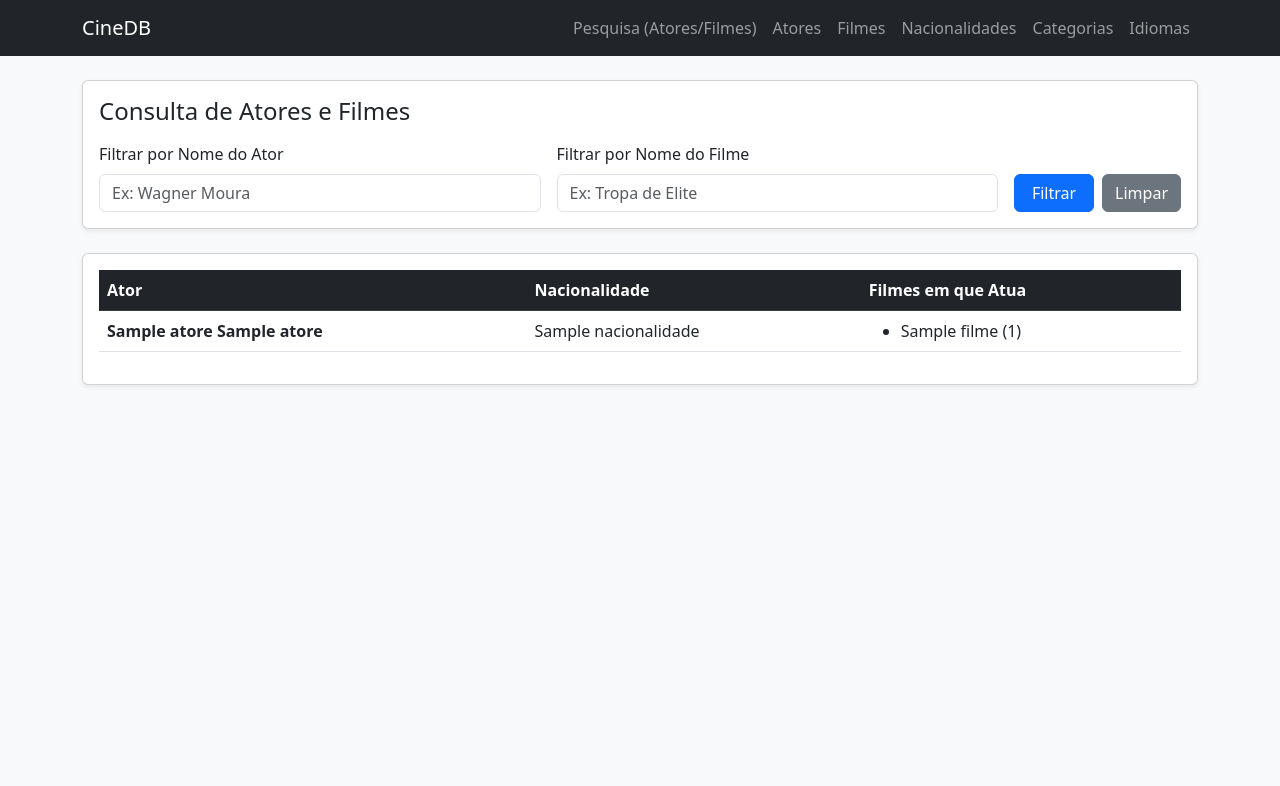
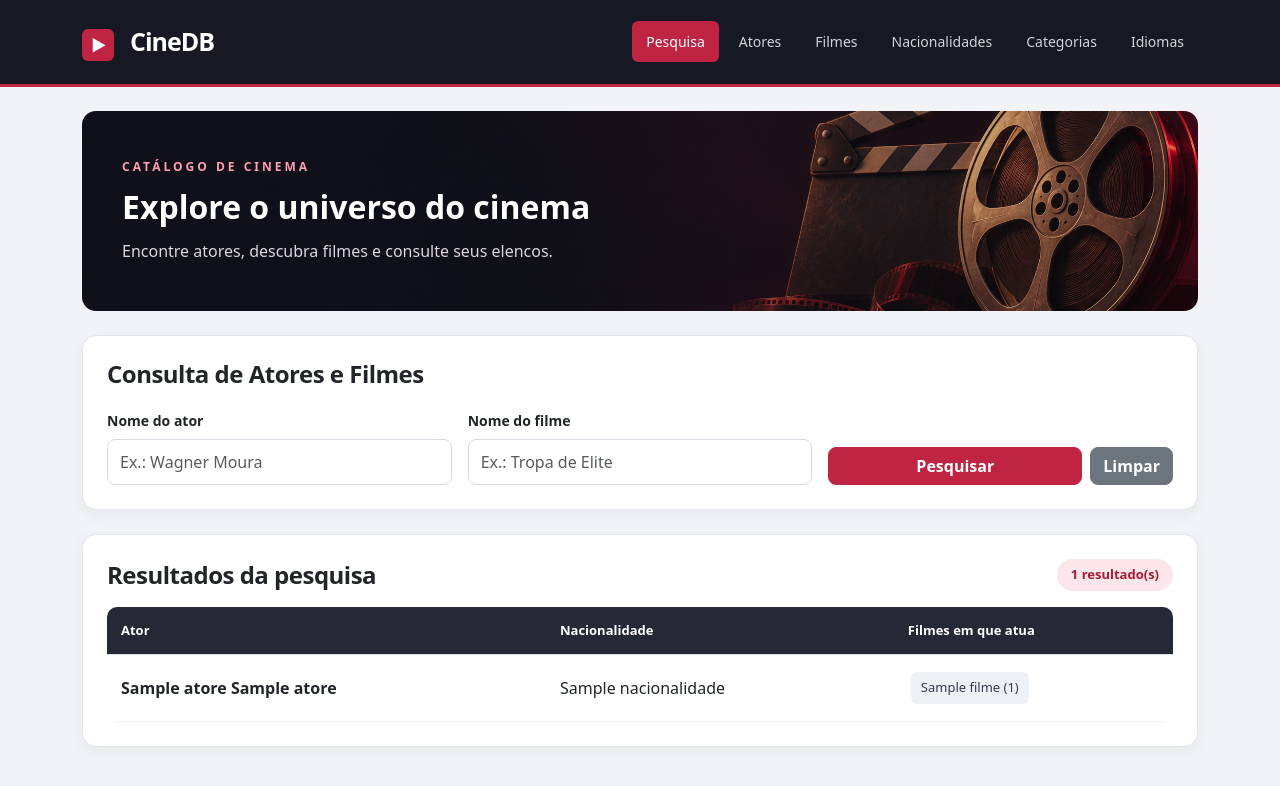
Before and after one commit to Mikael-Vieira/TRABALHO-PRATICO, a Laravel app: page /relatorios/atores-filmes in a window 1280 px wide. Shown: the top 786 px of the page. Run offline with Laravel 12, Linux system fonts and the light colour scheme; tables that the repository leaves empty hold one stand-in row (values such as "Sample post").

Commit message:
Implementa identidade visual e melhorias de usabilidade no CineDB

```diff
--- /dev/null
+++ b/public/css/cinedb.css
@@ -0,0 +1,419 @@
+:root {
+    --primary: #bf2543;
+    --primary-hover: #991c35;
+    --dark: #161923;
+    --background: #f1f3f6;
+    --text: #252936;
+}
+
+body.bg-light {
+    background: var(--background) !important;
+    font-family: system-ui, -apple-system, sans-serif;
+    color: var(--text);
+}
+
+/* Menu de navegação */
+
+.navbar.bg-dark {
+    background: var(--dark) !important;
+    padding: 18px 0;
+    border-bottom: 3px solid var(--primary);
+}
+
+.navbar-brand {
+    font-size: 25px;
+    font-weight: 800;
+    letter-spacing: -1px;
+}
+
+.navbar-brand::before {
+    content: "▶";
+    background: var(--primary);
+    padding: 5px 9px;
+    border-radius: 6px;
+    margin-right: 10px;
+    font-size: 16px;
+}
+
+.navbar .nav-link {
+    color: #d1d5db;
+    font-size: 14px;
+    font-weight: 500;
+    border-radius: 6px;
+    transition: 0.2s;
+}
+
+.navbar .nav-link:hover,
+.navbar .nav-link.active {
+    background: var(--primary);
+    color: white;
+}
+
+/* Títulos */
+
+h3, h4 {
+    font-weight: 700;
+    letter-spacing: -0.5px;
+    margin-bottom: 20px;
+}
+
+/* Cards */
+
+.card {
+    border: 1px solid #e2e5eb;
+    border-radius: 14px;
+    box-shadow: 0 4px 15px rgba(0, 0, 0, 0.05) !important;
+}
+
+.card-body {
+    padding: 24px;
+}
+
+/* Formulários */
+
+.form-label {
+    font-weight: 600;
+    font-size: 14px;
+}
+
+.form-control,
+.form-select {
+    border-radius: 8px;
+    border: 1px solid #d7dce3;
+    padding: 10px 12px;
+}
+
+.form-control:focus,
+.form-select:focus {
+    border-color: var(--primary);
+    box-shadow: 0 0 0 3px rgba(191, 37, 67, 0.12);
+}
+
+/* Botões */
+
+.btn {
+    border-radius: 8px;
+    font-weight: 600;
+    transition: 0.2s;
+}
+
+.btn-primary {
+    background: var(--primary);
+    border-color: var(--primary);
+}
+
+.btn-primary:hover {
+    background: var(--primary-hover);
+    border-color: var(--primary-hover);
+}
+
+.btn-warning {
+    background: #fff0d5;
+    border-color: #fff0d5;
+    color: #875000;
+}
+
+.btn-danger {
+    background: #fce6e9;
+    border-color: #fce6e9;
+    color: #a51e35;
+}
+
+.btn-success {
+    background: #237a57;
+    border-color: #237a57;
+}
+
+/* Tabelas */
+
+.table {
+    background: white;
+    border-radius: 10px;
+    overflow: hidden;
+    vertical-align: middle;
+}
+
+.table thead th {
+    background: #252936;
+    color: white;
+    padding: 14px;
+    font-size: 13px;
+}
+
+.table tbody td {
+    padding: 14px;
+    border-color: #edf0f4;
+}
+
+.table tbody tr:hover {
+    --bs-table-bg: #f9f5f6;
+}
+
+.alert {
+    border-radius: 10px;
+}
+
+/* Responsividade */
+
+@media (max-width: 768px) {
+    .navbar .navbar-nav {
+        flex-wrap: wrap;
+    }
+
+    .navbar .container {
+        gap: 12px;
+    }
+
+    .table {
+        display: block;
+        overflow-x: auto;
+        white-space: nowrap;
+    }
+
+    .card-body {
+        padding: 16px;
+    }
+}
+/* Espaçamento do menu */
+.navbar-nav {
+    gap: 6px;
+}
+
+.navbar-nav .nav-link {
+    padding: 10px 14px !important;
+}
+
+/* Ícones dos botões */
+a.btn-primary::before {
+    content: "+ ";
+}
+
+.btn-warning::before {
+    content: "✎ ";
+}
+
+.btn-danger::before {
+    content: "× ";
+}
+
+.btn-success::before {
+    content: "✓ ";
+}
+
+/* Animação dos botões */
+.btn:hover {
+    transform: translateY(-2px);
+}
+
+/* Títulos das páginas */
+h3 {
+    border-left: 4px solid var(--primary);
+    padding-left: 12px;
+}
+
+/* Tabelas com linhas alternadas */
+.table tbody tr:nth-child(even) {
+    --bs-table-bg: #f7f8fa;
+}
+
+/* Espaçamento inferior das páginas */
+body > .container {
+    padding-bottom: 40px;
+}
+/* Banner da página inicial */
+
+.cine-banner {
+    background: linear-gradient(120deg, #161923, #542037);
+    color: white;
+    padding: 40px;
+    border-radius: 14px;
+}
+
+.cine-banner h1 {
+    font-size: 32px;
+    font-weight: 800;
+    margin: 12px 0;
+}
+
+.cine-banner p {
+    color: #ddd5df;
+    margin: 0;
+}
+
+.cine-label {
+    color: #ff9eb1;
+    font-size: 12px;
+    font-weight: 700;
+    letter-spacing: 3px;
+}
+
+/* Contador de resultados */
+
+.resultado-badge {
+    background: #fce6e9;
+    color: #a51e35;
+    border-radius: 20px;
+    padding: 6px 14px;
+    font-size: 13px;
+    font-weight: 600;
+}
+
+/* Destaque dos filmes */
+
+.filme-badge {
+    display: inline-block;
+    background: #edf0f5;
+    color: #343b4a;
+    border-radius: 6px;
+    padding: 6px 10px;
+    margin: 3px;
+    font-size: 13px;
+}
+
+.report-table .table {
+    display: table;
+    white-space: normal;
+}
+
+@media (max-width: 768px) {
+    .cine-banner {
+        padding: 24px;
+    }
+
+    .cine-banner h1 {
+        font-size: 25px;
+    }
+}
+/* Formulários de cadastro e edição */
+
+main > form.card {
+    padding: 30px !important;
+    border-top: 4px solid var(--primary);
+}
+
+.form-control,
+.form-select {
+    min-height: 44px;
+}
+
+textarea.form-control {
+    min-height: 100px;
+}
+
+select[multiple] {
+    min-height: 130px;
+}
+
+.form-actions {
+    display: flex;
+    justify-content: flex-end;
+    gap: 12px;
+    border-top: 1px solid #e2e5eb;
+    padding-top: 20px;
+    margin-top: 15px;
+}
+
+.form-actions .btn {
+    padding: 10px 24px;
+}
+
+/* Navegação em dispositivos móveis */
+
+@media (max-width: 991px) {
+    .navbar .navbar-nav {
+        flex-direction: row;
+        flex-wrap: wrap;
+        width: 100%;
+    }
+}
+
+@media (max-width: 576px) {
+    main > form.card {
+        padding: 18px !important;
+    }
+
+    .form-actions {
+        flex-direction: column;
+    }
+}
+
+/* Acessibilidade */
+
+.btn:focus-visible,
+.nav-link:focus-visible {
+    outline: 3px solid #bf2543;
+    outline-offset: 3px;
+}
+
+@media (prefers-reduced-motion: reduce) {
+    .btn,
+    .nav-link {
+        transition: none;
+    }
+
+    .btn:hover {
+        transform: none;
+    }
+}
+/* Listagens de cadastros */
+
+main > .table {
+    border: 1px solid #e2e5eb;
+    box-shadow: 0 4px 15px rgba(0, 0, 0, 0.05);
+}
+
+main > .table td:first-child {
+    font-weight: 600;
+}
+
+main > .table td:last-child {
+    white-space: nowrap;
+}
+
+main > .d-flex.justify-content-between {
+    align-items: center;
+    flex-wrap: wrap;
+    gap: 12px;
+    padding: 10px 0;
+}
+
+main > .d-flex.justify-content-between h3 {
+    margin-bottom: 0;
+}
+#resultados {
+    scroll-margin-top: 20px;
+}
+.cine-banner {
+    background-image: linear-gradient(
+        90deg,
+        rgba(16, 17, 26, 0.85),
+        rgba(16, 17, 26, 0.1)
+    ), url('../images/cinema-banner.png');
+
+    background-size: cover;
+    background-position: center right;
+    min-height: 200px;
+    display: flex;
+    flex-direction: column;
+    justify-content: center;
+}
+
+.cine-banner h1,
+.cine-banner p {
+    max-width: 65%;
+}
+
+@media (max-width: 576px) {
+    .cine-banner {
+        background-image: linear-gradient(
+            90deg,
+            rgba(16, 17, 26, 0.9),
+            rgba(16, 17, 26, 0.65)
+        ), url('../images/cinema-banner.png');
+    }
+
+    .cine-banner h1,
+    .cine-banner p {
+        max-width: 100%;
+    }
+}
--- a/resources/views/atores/edit.blade.php
+++ b/resources/views/atores/edit.blade.php
@@ -43,6 +43,9 @@
             @endforeach
         </select>
     </div>
+   <div class="form-actions">
+    <a href="{{ route('atores.index') }}" class="btn btn-outline-secondary">Cancelar</a>
     <button type="submit" class="btn btn-success">Atualizar Ator</button>
+</div>
 </form>
 @endsection
--- a/resources/views/categorias/create.blade.php
+++ b/resources/views/categorias/create.blade.php
@@ -7,6 +7,9 @@
         <label class="form-label">Nome</label>
         <input type="text" name="nome" class="form-control" required>
     </div>
-    <button type="submit" class="btn btn-success">Salvar</button>
+    <div class="form-actions">
+    <a href="{{ route('categorias.index') }}" class="btn btn-outline-secondary">Cancelar</a>
+    <button type="submit" class="btn btn-success">Salvar Categoria</button>
+</div>
 </form>
 @endsection
--- a/resources/views/categorias/edit.blade.php
+++ b/resources/views/categorias/edit.blade.php
@@ -7,6 +7,9 @@
         <label class="form-label">Nome</label>
         <input type="text" name="nome" class="form-control" value="{{ $categoria->nome }}" required>
     </div>
-    <button type="submit" class="btn btn-success">Atualizar</button>
+   <div class="form-actions">
+    <a href="{{ route('categorias.index') }}" class="btn btn-outline-secondary">Cancelar</a>
+    <button type="submit" class="btn btn-success">Atualizar Categoria</button>
+</div>
 </form>
 @endsection
--- a/resources/views/filmes/create.blade.php
+++ b/resources/views/filmes/create.blade.php
@@ -65,6 +65,9 @@
             @endforeach
         </select>
     </div>
+    <div class="form-actions">
+    <a href="{{ route('filmes.index') }}" class="btn btn-outline-secondary">Cancelar</a>
     <button type="submit" class="btn btn-success">Salvar Filme</button>
+</div>
 </form>
 @endsection
--- a/resources/views/filmes/edit.blade.php
+++ b/resources/views/filmes/edit.blade.php
@@ -60,6 +60,9 @@
             @endforeach
         </select>
     </div>
+    <div class="form-actions">
+    <a href="{{ route('filmes.index') }}" class="btn btn-outline-secondary">Cancelar</a>
     <button type="submit" class="btn btn-success">Atualizar Filme</button>
+</div>
 </form>
 @endsection
--- a/resources/views/idiomas/create.blade.php
+++ b/resources/views/idiomas/create.blade.php
@@ -7,6 +7,9 @@
         <label class="form-label">Nome</label>
         <input type="text" name="nome" class="form-control" required>
     </div>
-    <button type="submit" class="btn btn-success">Salvar</button>
+    <div class="form-actions">
+    <a href="{{ route('idiomas.index') }}" class="btn btn-outline-secondary">Cancelar</a>
+    <button type="submit" class="btn btn-success">Salvar Idioma</button>
+</div>
 </form>
 @endsection
--- a/resources/views/idiomas/edit.blade.php
+++ b/resources/views/idiomas/edit.blade.php
@@ -7,6 +7,9 @@
         <label class="form-label">Nome</label>
         <input type="text" name="nome" class="form-control" value="{{ $idioma->nome }}" required>
     </div>
-    <button type="submit" class="btn btn-success">Atualizar</button>
+    <div class="form-actions">
+    <a href="{{ route('idiomas.index') }}" class="btn btn-outline-secondary">Cancelar</a>
+    <button type="submit" class="btn btn-success">Atualizar Idioma</button>
+</div>
 </form>
 @endsection
--- a/resources/views/layouts/app.blade.php
+++ b/resources/views/layouts/app.blade.php
@@ -3,31 +3,67 @@
 <head>
     <meta charset="UTF-8">
     <meta name="viewport" content="width=device-width, initial-scale=1.0">
-    <title>Catálogo de Filmes e Atores</title>
+    <title>Catálogo de Filmes e Atores | CineDB</title>
+
     <link href="https://cdn.jsdelivr.net/npm/bootstrap@5.3.0/dist/css/bootstrap.min.css" rel="stylesheet">
+    <link rel="stylesheet" href="{{ asset('css/cinedb.css') }}">
 </head>
+
 <body class="bg-light">
+
     <nav class="navbar navbar-expand-lg navbar-dark bg-dark mb-4">
         <div class="container">
-            <a class="navbar-brand" href="{{ route('relatorios.atores_filmes') }}">CineDB</a>
+
+            <a class="navbar-brand" href="{{ route('relatorios.atores_filmes') }}">
+                CineDB
+            </a>
+
             <div class="navbar-nav">
-                <a class="nav-link" href="{{ route('relatorios.atores_filmes') }}">Pesquisa (Atores/Filmes)</a>
-                <a class="nav-link" href="{{ route('atores.index') }}">Atores</a>
-                <a class="nav-link" href="{{ route('filmes.index') }}">Filmes</a>
-                <a class="nav-link" href="{{ route('nacionalidades.index') }}">Nacionalidades</a>
-                <a class="nav-link" href="{{ route('categorias.index') }}">Categorias</a>
-                <a class="nav-link" href="{{ route('idiomas.index') }}">Idiomas</a>
+
+                <a class="nav-link {{ request()->routeIs('relatorios.*') ? 'active' : '' }}"
+                   href="{{ route('relatorios.atores_filmes') }}">
+                    Pesquisa
+                </a>
+
+                <a class="nav-link {{ request()->routeIs('atores.*') ? 'active' : '' }}"
+                   href="{{ route('atores.index') }}">
+                    Atores
+                </a>
+
+                <a class="nav-link {{ request()->routeIs('filmes.*') ? 'active' : '' }}"
+                   href="{{ route('filmes.index') }}">
+                    Filmes
+                </a>
+
+                <a class="nav-link {{ request()->routeIs('nacionalidades.*') ? 'active' : '' }}"
+                   href="{{ route('nacionalidades.index') }}">
+                    Nacionalidades
+                </a>
+
+                <a class="nav-link {{ request()->routeIs('categorias.*') ? 'active' : '' }}"
+                   href="{{ route('categorias.index') }}">
+                    Categorias
+                </a>
+
+                <a class="nav-link {{ request()->routeIs('idiomas.*') ? 'active' : '' }}"
+                   href="{{ route('idiomas.index') }}">
+                    Idiomas
+                </a>
+
             </div>
         </div>
     </nav>
 
-    <div class="container">
+    <main class="container">
+
         @if(session('success'))
-            <div class="alert alert-success">{{ session('success') }}</div>
+            <div class="alert alert-success" role="status">
+                {{ session('success') }}
+            </div>
         @endif
 
         @if($errors->any())
-            <div class="alert alert-danger">
+            <div class="alert alert-danger" role="alert">
                 <ul class="mb-0">
                     @foreach($errors->all() as $error)
                         <li>{{ $error }}</li>
@@ -37,6 +73,8 @@
         @endif
 
         @yield('content')
-    </div>
+
+    </main>
+
 </body>
 </html>
--- a/resources/views/nacionalidades/create.blade.php
+++ b/resources/views/nacionalidades/create.blade.php
@@ -7,6 +7,9 @@
         <label class="form-label">Nome</label>
         <input type="text" name="nome" class="form-control" required>
     </div>
-    <button type="submit" class="btn btn-success">Salvar</button>
+    <div class="form-actions">
+    <a href="{{ route('nacionalidades.index') }}" class="btn btn-outline-secondary">Cancelar</a>
+    <button type="submit" class="btn btn-success">Salvar Nacionalidade</button>
+</div>
 </form>
 @endsection
--- a/resources/views/nacionalidades/edit.blade.php
+++ b/resources/views/nacionalidades/edit.blade.php
@@ -7,6 +7,9 @@
         <label class="form-label">Nome</label>
         <input type="text" name="nome" class="form-control" value="{{ $nacionalidade->nome }}" required>
     </div>
-    <button type="submit" class="btn btn-success">Atualizar</button>
+    <div class="form-actions">
+    <a href="{{ route('nacionalidades.index') }}" class="btn btn-outline-secondary">Cancelar</a>
+    <button type="submit" class="btn btn-success">Atualizar Nacionalidade</button>
+</div>
 </form>
 @endsection
--- a/resources/views/relatorios/atores_filmes.blade.php
+++ b/resources/views/relatorios/atores_filmes.blade.php
@@ -1,57 +1,116 @@
 @extends('layouts.app')
+
 @section('content')
-<div class="card shadow-sm mb-4">
+
+<div class="cine-banner mb-4">
+    <span class="cine-label">CATÁLOGO DE CINEMA</span>
+    <h1>Explore o universo do cinema</h1>
+    <p>Encontre atores, descubra filmes e consulte seus elencos.</p>
+</div>
+
+<div class="card mb-4">
     <div class="card-body">
-        <h4 class="mb-3">Consulta de Atores e Filmes</h4>
-        <form method="GET" action="{{ route('relatorios.atores_filmes') }}" class="row g-3">
-            <div class="col-md-5">
-                <label class="form-label">Filtrar por Nome do Ator</label>
-                <input type="text" name="nome_ator" class="form-control" placeholder="Ex: Wagner Moura" value="{{ $nomeAtor ?? '' }}">
+
+        <h4>Consulta de Atores e Filmes</h4>
+
+        <form method="GET"
+              action="{{ route('relatorios.atores_filmes') }}#resultados"
+              class="row g-3 align-items-end">
+
+            <div class="col-12 col-md-6 col-xl-4">
+                <label for="nome_ator" class="form-label">Nome do ator</label>
+
+                <input type="text"
+                       id="nome_ator"
+                       name="nome_ator"
+                       class="form-control"
+                       placeholder="Ex.: Wagner Moura"
+                       value="{{ $nomeAtor ?? '' }}">
             </div>
-            <div class="col-md-5">
-                <label class="form-label">Filtrar por Nome do Filme</label>
-                <input type="text" name="nome_filme" class="form-control" placeholder="Ex: Tropa de Elite" value="{{ $nomeFilme ?? '' }}">
+
+            <div class="col-12 col-md-6 col-xl-4">
+                <label for="nome_filme" class="form-label">Nome do filme</label>
+
+                <input type="text"
+                       id="nome_filme"
+                       name="nome_filme"
+                       class="form-control"
+                       placeholder="Ex.: Tropa de Elite"
+                       value="{{ $nomeFilme ?? '' }}">
             </div>
-            <div class="col-md-2 d-flex align-items-end gap-2">
-                <button type="submit" class="btn btn-primary w-100">Filtrar</button>
-                <a href="{{ route('relatorios.atores_filmes') }}" class="btn btn-secondary">Limpar</a>
+
+            <div class="col-12 col-xl-4 d-flex gap-2">
+                <button type="submit" class="btn btn-primary flex-grow-1">
+                    Pesquisar
+                </button>
+
+                <a href="{{ route('relatorios.atores_filmes') }}"
+                   class="btn btn-secondary">
+                    Limpar
+                </a>
             </div>
+
         </form>
     </div>
 </div>
 
-<div class="card shadow-sm">
+<div class="card" id="resultados">
     <div class="card-body">
-        <table class="table table-hover">
-            <thead class="table-dark">
+
+        <div class="d-flex justify-content-between align-items-center mb-3 flex-wrap gap-2">
+            <h4 class="mb-0">Resultados da pesquisa</h4>
+
+            <span class="resultado-badge">
+                {{ $atores->count() }} resultado(s)
+            </span>
+        </div>
+
+        <div class="table-responsive report-table">
+            <table class="table table-hover mb-0">
+                <thead>
                     <tr>
                         <th>Ator</th>
                         <th>Nacionalidade</th>
-                    <th>Filmes em que Atua</th>
+                        <th>Filmes em que atua</th>
                     </tr>
                 </thead>
+
                 <tbody>
                     @forelse($atores as $ator)
                         <tr>
-                    <td class="fw-bold">{{ $ator->nome }} {{ $ator->sobrenome }}</td>
+                            <td class="fw-bold">
+                                {{ $ator->nome }} {{ $ator->sobrenome }}
+                            </td>
+
                             <td>{{ $ator->nacionalidade->nome }}</td>
+
                             <td>
-                        @if($ator->filmes->count() > 0)
-                            <ul class="mb-0">
-                                @foreach($ator->filmes as $filme)
-                                    <li>{{ $filme->titulo }} ({{ $filme->ano_lancamento }})</li>
-                                @endforeach
-                            </ul>
-                        @else
-                            <span class="text-muted">Nenhum filme vinculado</span>
-                        @endif
+                                @forelse($ator->filmes as $filme)
+                                    <span class="filme-badge">
+                                        {{ $filme->titulo }} ({{ $filme->ano_lancamento }})
+                                    </span>
+                                @empty
+                                    <span class="text-muted">
+                                        Nenhum filme vinculado
+                                    </span>
+                                @endforelse
                             </td>
                         </tr>
                     @empty
-                <tr><td colspan="3" class="text-center">Nenhum resultado encontrado para os filtros aplicados.</td></tr>
+                        <tr>
+                            <td colspan="3" class="text-center py-5">
+                                <h5>Nenhum resultado encontrado</h5>
+                                <p class="text-muted mb-0">
+                                    Tente pesquisar por outro ator ou filme.
+                                </p>
+                            </td>
+                        </tr>
                     @endforelse
                 </tbody>
             </table>
         </div>
+
     </div>
+</div>
+
 @endsection
```
Also changed, not shown: resources/views/atores/create.blade.php (+9 -1 lines), public/images/cinema-banner.png (added). Lines whose indentation alone changed are shown as unchanged.
